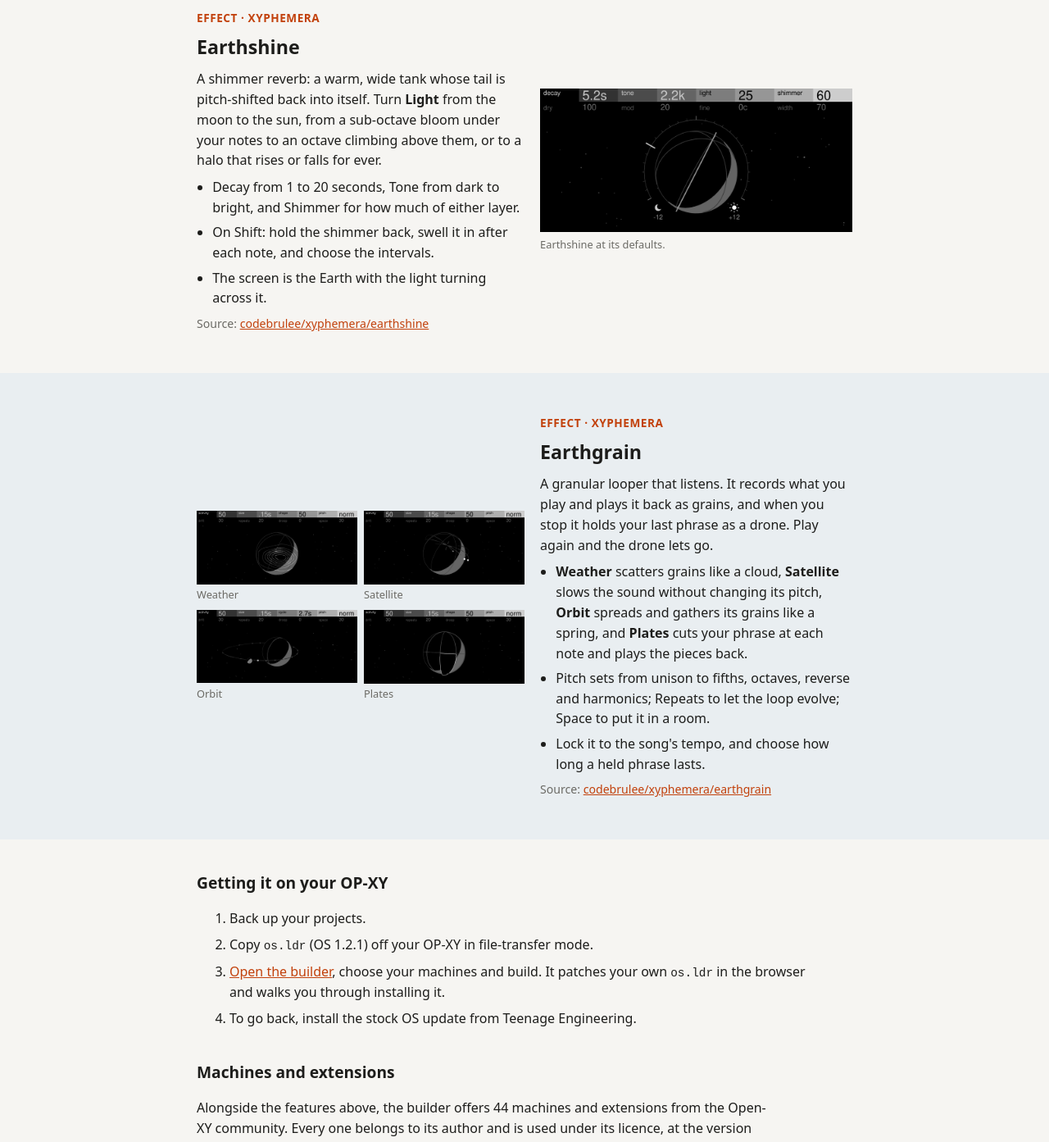
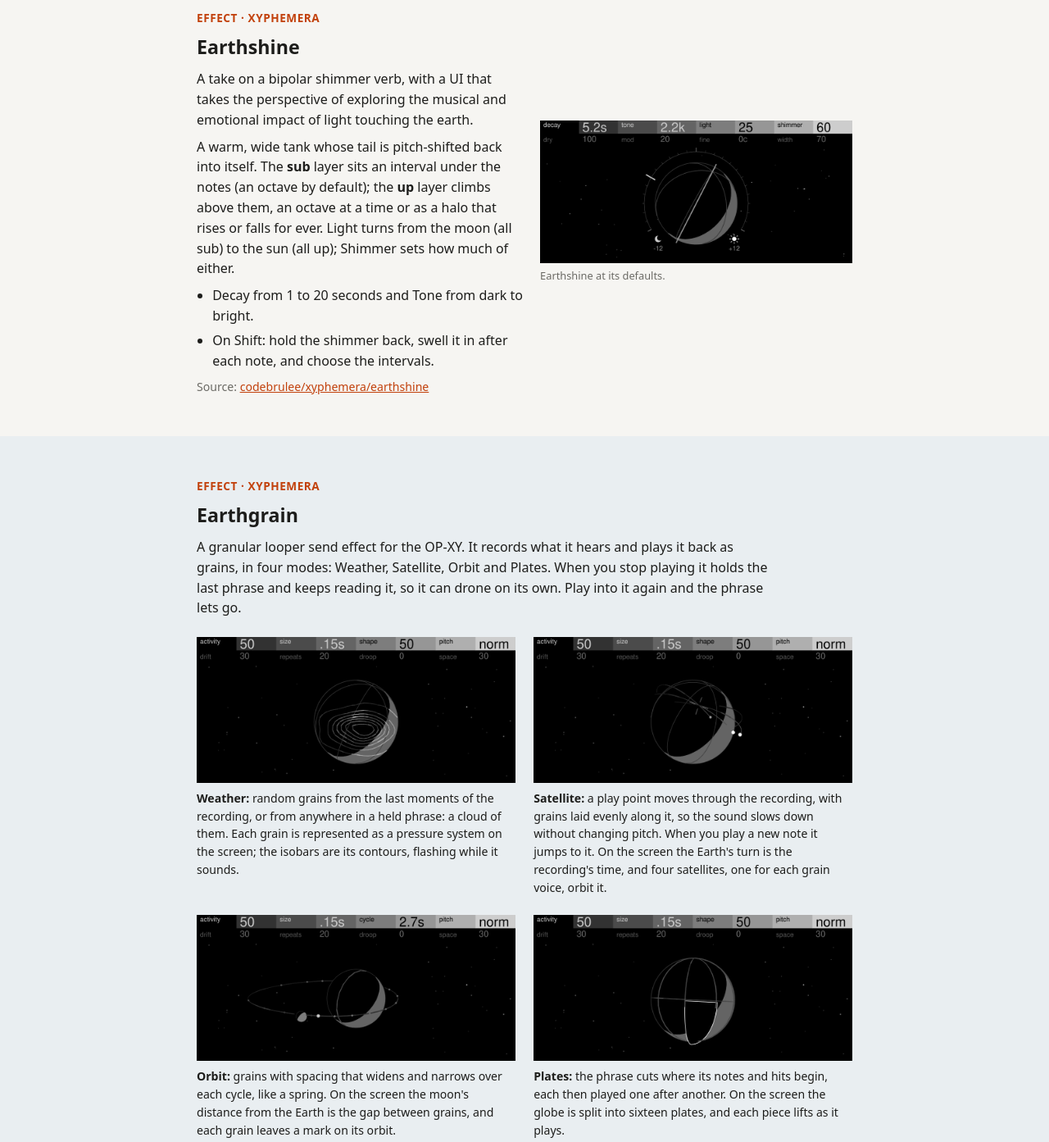
Before and after one commit to codebrulee/opxy-build, a plain HTML site: page index.html in a window 1280 px wide. Shown: the part 1767-3160 px from the top of the page at 82% size. Drawn offline with Linux system fonts and the light colour scheme.

Commit message:
Landing page: Earthshine and Earthgrain in the READMEs' own words, each Earthgrain mode under its screen
Co-Authored-By: Claude Opus 5.5 <noreply@anthropic.com>

```diff
--- a/index.html
+++ b/index.html
@@ -46,6 +46,9 @@ code{font-size:.9em}
 figure{margin:0}
 figure img{width:100%;height:auto;display:block;background:#000}
 figcaption{color:var(--muted);font-size:.8rem;margin-top:.4rem}
+.modes{display:grid;grid-template-columns:1fr;gap:1.4rem;margin:1.4rem 0}
+@media (min-width:640px){.modes{grid-template-columns:1fr 1fr}}
+.modes figcaption{font-size:.88rem;color:var(--fg);margin-top:.5rem}
 .grid4{display:grid;grid-template-columns:1fr 1fr;gap:.5rem}
 .grid4 figcaption{margin:.2rem 0 0}
 .badge{display:inline-block;font-size:.72rem;font-weight:600;border:1px solid var(--warn-line);background:var(--warn-bg);border-radius:99px;padding:.05rem .5rem;margin-left:.4rem;vertical-align:middle;text-transform:none;letter-spacing:0;color:var(--fg)}
@@ -115,37 +118,34 @@ figcaption{color:var(--muted);font-size:.8rem;margin-top:.4rem}
 <div>
 <p class="kicker">Effect · Xyphemera</p>
 <h2>Earthshine</h2>
-<p>A shimmer reverb: a warm, wide tank whose tail is pitch-shifted back into itself. Turn <strong>Light</strong> from the moon to the sun, from a sub-octave bloom under your notes to an octave climbing above them, or to a halo that rises or falls for ever.</p>
+<p>A take on a bipolar shimmer verb, with a UI that takes the perspective of exploring the musical and emotional impact of light touching the earth.</p>
+<p>A warm, wide tank whose tail is pitch-shifted back into itself. The <strong>sub</strong> layer sits an interval under the notes (an octave by default); the <strong>up</strong> layer climbs above them, an octave at a time or as a halo that rises or falls for ever. Light turns from the moon (all sub) to the sun (all up); Shimmer sets how much of either.</p>
 <ul>
-<li>Decay from 1 to 20 seconds, Tone from dark to bright, and Shimmer for how much of either layer.</li>
+<li>Decay from 1 to 20 seconds and Tone from dark to bright.</li>
 <li>On Shift: hold the shimmer back, swell it in after each note, and choose the intervals.</li>
-<li>The screen is the Earth with the light turning across it.</li>
 </ul>
 <p class="links">Source: <a href="https://github.com/codebrulee/xyphemera/tree/main/earthshine">codebrulee/xyphemera/earthshine</a></p>
 </div>
 <figure><img src="images/earthshine.png" alt="Earthshine's screen: the Earth inside a dial from the moon to the sun" width="960" height="440"><figcaption>Earthshine at its defaults.</figcaption></figure>
 </section>
 
-<section class="feature img flip">
+<section class="feature">
 <div>
 <p class="kicker">Effect · Xyphemera</p>
 <h2>Earthgrain</h2>
-<p>A granular looper that listens. It records what you play and plays it back as grains, and when you stop it holds your last phrase as a drone. Play again and the drone lets go.</p>
+<p>A granular looper send effect for the OP-XY. It records what it hears and plays it back as grains, in four modes: Weather, Satellite, Orbit and Plates. When you stop playing it holds the last phrase and keeps reading it, so it can drone on its own. Play into it again and the phrase lets go.</p>
+<div class="modes">
+<figure><img src="images/earthgrain-weather.png" alt="Earthgrain's Weather screen" width="960" height="440"><figcaption><strong>Weather:</strong> random grains from the last moments of the recording, or from anywhere in a held phrase: a cloud of them. Each grain is represented as a pressure system on the screen; the isobars are its contours, flashing while it sounds.</figcaption></figure>
+<figure><img src="images/earthgrain-satellite.png" alt="Earthgrain's Satellite screen" width="960" height="440"><figcaption><strong>Satellite:</strong> a play point moves through the recording, with grains laid evenly along it, so the sound slows down without changing pitch. When you play a new note it jumps to it. On the screen the Earth's turn is the recording's time, and four satellites, one for each grain voice, orbit it.</figcaption></figure>
+<figure><img src="images/earthgrain-orbit.png" alt="Earthgrain's Orbit screen" width="960" height="440"><figcaption><strong>Orbit:</strong> grains with spacing that widens and narrows over each cycle, like a spring. On the screen the moon's distance from the Earth is the gap between grains, and each grain leaves a mark on its orbit.</figcaption></figure>
+<figure><img src="images/earthgrain-plates.png" alt="Earthgrain's Plates screen" width="960" height="440"><figcaption><strong>Plates:</strong> the phrase cuts where its notes and hits begin, each then played one after another. On the screen the globe is split into sixteen plates, and each piece lifts as it plays.</figcaption></figure>
+</div>
 <ul>
-<li><strong>Weather</strong> scatters grains like a cloud, <strong>Satellite</strong> slows the sound without changing its pitch, <strong>Orbit</strong> spreads and gathers its grains like a spring, and <strong>Plates</strong> cuts your phrase at each note and plays the pieces back.</li>
 <li>Pitch sets from unison to fifths, octaves, reverse and harmonics; Repeats to let the loop evolve; Space to put it in a room.</li>
 <li>Lock it to the song's tempo, and choose how long a held phrase lasts.</li>
 </ul>
 <p class="links">Source: <a href="https://github.com/codebrulee/xyphemera/tree/main/earthgrain">codebrulee/xyphemera/earthgrain</a></p>
 </div>
-<figure>
-<div class="grid4">
-<div><img src="images/earthgrain-weather.png" alt="Earthgrain's Weather screen" width="960" height="440"><figcaption>Weather</figcaption></div>
-<div><img src="images/earthgrain-satellite.png" alt="Earthgrain's Satellite screen" width="960" height="440"><figcaption>Satellite</figcaption></div>
-<div><img src="images/earthgrain-orbit.png" alt="Earthgrain's Orbit screen" width="960" height="440"><figcaption>Orbit</figcaption></div>
-<div><img src="images/earthgrain-plates.png" alt="Earthgrain's Plates screen" width="960" height="440"><figcaption>Plates</figcaption></div>
-</div>
-</figure>
 </section>
 
 <h2>Getting it on your OP-XY</h2>
```
